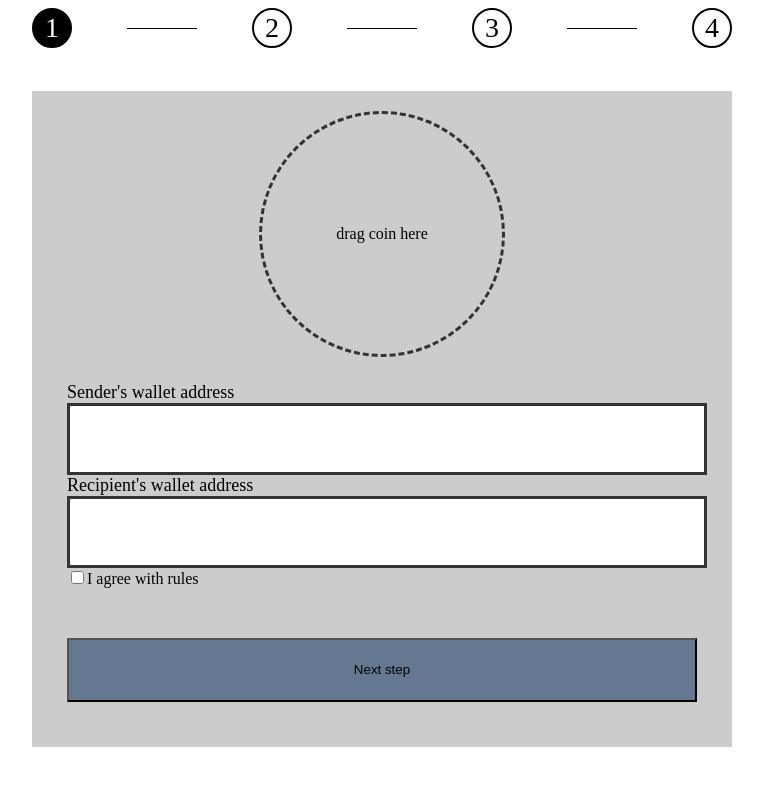
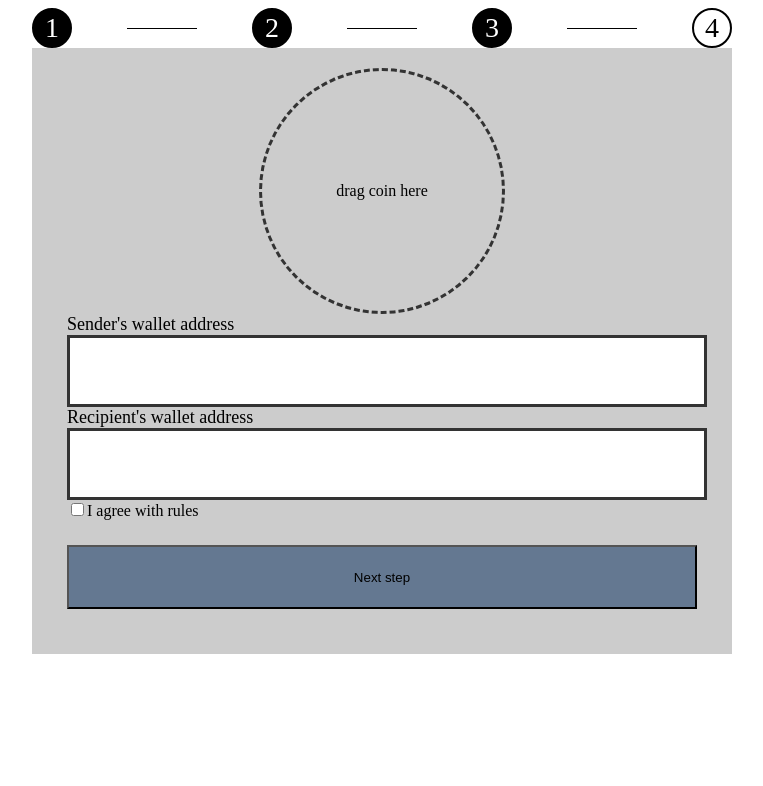
Before and after one commit to Roamdev/1cebit-exchange-web-app, a Next.js app: page /choose-wallet in a window 1280 px wide. Shown: the top 786 px of the page, without its empty margins (258-1021 px from the left). Built offline with nearby package versions, Linux system fonts and the light colour scheme.

Commit message:
feat: create component for input block refactor: p&r issue

```diff
--- a/src/app/choose-wallet/page.tsx
+++ b/src/app/choose-wallet/page.tsx
@@ -2,23 +2,16 @@
 import { HeaderMessage } from '@/components/headerMessage'
 import { ChoosenCoin } from '@/components/choosenCoin'
 import { NextStepButton } from '@/components/nextStepButton'
-import { SliderCoins } from '@/components/sliderCoins'
+import { InputBlock } from '@/components/inputBlock'
 
 export default function ChooseWallet() {
     return (
         <div className="body">
-                <HeaderMessage message="" />
+            <HeaderMessage isActive={3}/>
             <main className="main">
                 <ChoosenCoin />
-                <div className="input-container">
-                    <div className="input-block">
-                        <span className="input-title">Sender's wallet address</span>
-                        <input type="text" />
-                    </div>
-                    <div className="input-block">
-                        <span className="input-title">Recipient's wallet address</span>
-                        <input type="text" />
-                    </div>
+                <InputBlock message="Sender's wallet address" />
+                <InputBlock message="Recipient's wallet address" />
                 <div className="checkbox">
                     <input
                         type="checkbox"
@@ -27,10 +20,9 @@ export default function ChooseWallet() {
                     />
                     <span className="checkbox-name">I agree with rules</span>
                 </div>
-                </div>
                 <NextStepButton
                     buttonText='Next step'
-                    path='/succes'
+                    path='/'
                 />
             </main>
         </div>
--- a/src/app/globals.css
+++ b/src/app/globals.css
@@ -57,11 +57,9 @@
   width: 10%;
 }
 
-.input-container {
+
+.input-block {
   width: 90%;
-  display: flex;
-  flex-direction: column;
-  margin: 25px 0;
 }
 .input-title {
   font-size: 18px;
@@ -70,6 +68,10 @@
   width: 100%;
   height: 64px;
   border: solid 3px #333;
+}
+
+.checkbox {
+  width: 90%;
 }
 
 .container-buttons {
--- a/src/app/page.tsx
+++ b/src/app/page.tsx
@@ -5,7 +5,7 @@ export default function Home() {
   return (
     <div className="body">
       <header className="header">
-        <HeaderMessage message="Choosen what you give"/>
+        <HeaderMessage message="Choosen what you give" />
       </header>
       <main className="main">
         <MainPage />
--- a/src/app/second-page/page.tsx
+++ b/src/app/second-page/page.tsx
@@ -8,7 +8,10 @@ export default function Page() {
 
     return (
         <div className="body">
-                <HeaderMessage message="Choosen what you give" />
+            <HeaderMessage
+                message="Choosen what you give"
+                isActive={2}
+            />
             <main className="main">
                 <ChoosenCoin />
                 <div className="course-block">
--- a/src/components/choosenCoin.tsx
+++ b/src/components/choosenCoin.tsx
@@ -2,8 +2,6 @@
 
 export const ChoosenCoin = () => {
     return (
-        <>
-            <div className="coin">drag coin here</div>
-        </>
+        <div className="coin">drag coin here</div>
     )
 }
--- a/src/components/headerMessage.tsx
+++ b/src/components/headerMessage.tsx
@@ -1,16 +1,17 @@
 import { NavigationStep } from "./navigationStep"
 
-type MessageProps = {
-    message: string
+type HeaderMessageProps = {
+    message?: string,
+    isActive?: number
 }
 
-export const HeaderMessage = ({message}: MessageProps) => {
+export const HeaderMessage = ({message = '', isActive = 1}: HeaderMessageProps) => {
     return (
         <>
             <nav className="nav">
-                <NavigationStep />
+                <NavigationStep isActive={isActive}/>
             </nav>
-            <h1>{message}</h1>
+            {message && <h1>{message}</h1>}
         </>
     )
 }
--- /dev/null
+++ b/src/components/inputBlock.tsx
@@ -0,0 +1,11 @@
+type InputBlockProps = {
+    message?: string
+}
+export const InputBlock = ({message = ''}:InputBlockProps) => {
+    return (
+        <div className="input-block">
+            {message && <span className="input-title">{message}</span>}
+            <input type="text" />
+        </div>
+    )
+}
--- a/src/components/mainPage.tsx
+++ b/src/components/mainPage.tsx
@@ -1,15 +1,13 @@
 import { SliderCoins } from "./sliderCoins"
 import { NextStepButton } from "./nextStepButton"
 import { ChoosenCoin } from "./choosenCoin"
+import { InputBlock } from "./inputBlock"
 
 export const MainPage = () => {
     return (
         <>
             <ChoosenCoin />
-            <div className="input-container">
-                <span className="input-title">How much you want to send</span>
-                <input type="text" />
-            </div>
+            <InputBlock message="How much you want to send"/>
             <SliderCoins />
             <NextStepButton
                 buttonText="Next step"
--- a/src/components/navigationStep.tsx
+++ b/src/components/navigationStep.tsx
@@ -1,16 +1,19 @@
 import Link from 'next/link'
 
+type NavigationStepProps = {
+    isActive?: number
+}
 
-export const NavigationStep = ({secondPath}) => {
+export const NavigationStep = ({isActive=1}: NavigationStepProps) => {
     return (
         <>
-            <Link href="/" className="nav--link nav--link__active">1</Link>
-            <div className="dash-block"></div>
-            <Link href="" className="nav--link">2</Link>
-            <div className="dash-block"></div>
-            <Link href="" className="nav--link">3</Link>
-            <div className="dash-block"></div>
-            <Link href="" className="nav--link">4</Link>
+            <Link href='/' className="nav--link nav--link__active">1</Link>
+            <div className="dash-block" />
+            <Link href='/' className={`nav--link ${isActive > 1 ? 'nav--link__active' : ''}`}>2</Link>
+            <div className="dash-block" />
+            <Link href='/' className={`nav--link ${isActive > 2 ? 'nav--link__active' : ''}`}>3</Link>
+            <div className="dash-block" />
+            <Link href='/' className={`nav--link ${isActive > 3 ? 'nav--link__active' : ''}`}>4</Link>
         </>
     )
 }
```
Lines whose indentation alone changed are shown as unchanged.
